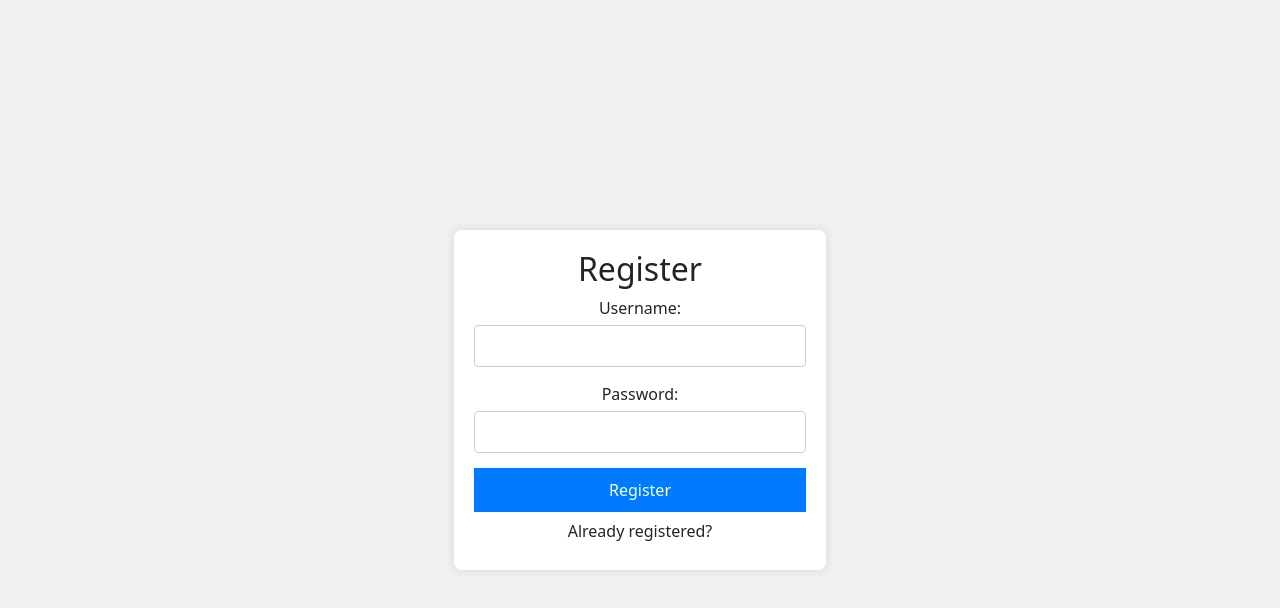
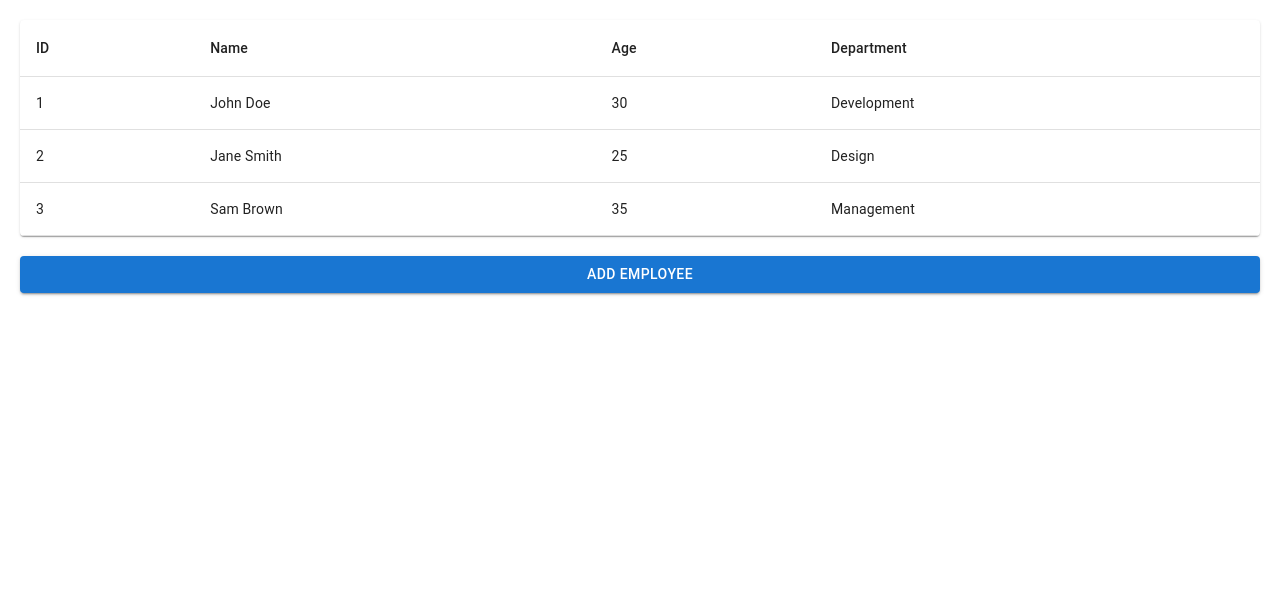
Before and after one commit to adisri06/React_app, a React (Create React App) app: page / in a window 1280 px wide. Shown: the top 608 px of the page. Built offline with nearby package versions, Linux system fonts and the light colour scheme.

Commit message:
EMPLOYEES_ PROPS EXPERIMENT

```diff
--- a/src/App.js
+++ b/src/App.js
@@ -1,5 +1,6 @@
 import './App.css';
 import Login from './component/login';
+import Employee from './component/employee';
 
 const App = () => {
 
@@ -8,7 +9,7 @@ const App = () => {
 
 
       < div className="App" >
-        <Login/>
+        <Employee/>
     </div>
 
 
--- /dev/null
+++ b/src/component/employee.js
@@ -0,0 +1,127 @@
+// src/Employee.js
+import React, { useState } from 'react';
+import { Button, Dialog, DialogActions, DialogContent, DialogTitle, TextField, Table, TableBody, TableCell, TableContainer, TableHead, TableRow, Paper } from '@mui/material';
+
+// Already some employees are present in the useState
+const Employee = () => {
+    const [employees, setEmployees] = useState([
+        { id: 1, name: 'John Doe', age: 30, department: 'Development' },
+        { id: 2, name: 'Jane Smith', age: 25, department: 'Design' },
+        { id: 3, name: 'Sam Brown', age: 35, department: 'Management' }
+    ]);
+    // use as a boolen true or false , by default fault so dialog box is closed
+    const [open, setOpen] = useState(false);
+    // State variable for a new employee
+    const [newEmployee, setNewEmployee] = useState({ name: '', age: '', department: '' });
+
+    const handleClickOpen = () => {
+       //dialog box is open here
+        setOpen(true);
+    };
+
+    const handleClose = () => {
+        //once employee added dialog box is closed
+        setOpen(false);
+    };
+
+    const handleChange = (e) => {
+        //e.target property is a reference to the element that triggered the event
+        const { name, value } = e.target;
+
+        setNewEmployee(prevState => ({ //prevState parameter is used within state update functions to refer to the previous state before the update
+            ...prevState,
+            [name]: value
+        }));
+    };
+
+    const handleAddEmployee = () => {
+
+        //     prevEmployees is the current state of the employees array.
+// ...prevEmployees spreads the elements of the current employees array into a new array.
+        setEmployees(prevEmployees => [
+            ...prevEmployees,
+            { id: prevEmployees.length + 1, ...newEmployee }
+        ]);
+        setNewEmployee({ name: '', age: '', department: '' });
+        handleClose();
+    };
+
+    return (
+        <div style={{ padding: '20px' }}>
+            <TableContainer component={Paper}>
+                <Table>
+                    <TableHead>
+                        <TableRow>
+                            <TableCell>ID</TableCell>
+                            <TableCell>Name</TableCell>
+                            <TableCell>Age</TableCell>
+                            <TableCell>Department</TableCell>
+                        </TableRow>
+                    </TableHead>
+                    <TableBody>
+                        {employees.map(employee => (
+                            <TableRow key={employee.id}>
+                                <TableCell>{employee.id}</TableCell>
+                                <TableCell>{employee.name}</TableCell>
+                                <TableCell>{employee.age}</TableCell>
+                                <TableCell>{employee.department}</TableCell>
+                            </TableRow>
+                        ))}
+                    </TableBody>
+                </Table>
+            </TableContainer>
+            <Button
+                variant="contained"
+                color="primary"
+                style={{ marginTop: '20px' }}
+                onClick={handleClickOpen}
+            >
+                Add Employee
+            </Button>
+            {/* open={open} is used with the Dialog component from Material-UI to control whether the dialog is visible or not.  */}
+            <Dialog open={open} onClose={handleClose}>
+                <DialogTitle>Add New Employee</DialogTitle>
+                <DialogContent>
+                    <TextField
+                        autoFocus
+                        margin="dense"
+                        name="name"
+                        label="Name"
+                        type="text"
+                        fullWidth
+                        value={newEmployee.name}
+                        onChange={handleChange}
+                    />
+                    <TextField
+                        margin="dense"
+                        name="age"
+                        label="Age"
+                        type="number"
+                        fullWidth
+                        value={newEmployee.age}
+                        onChange={handleChange}
+                    />
+                    <TextField
+                        margin="dense"
+                        name="department"
+                        label="Department"
+                        type="text"
+                        fullWidth
+                        value={newEmployee.department}
+                        onChange={handleChange}
+                    />
+                </DialogContent>
+                <DialogActions>
+                    <Button onClick={handleClose} color="secondary">
+                        Cancel
+                    </Button>
+                    <Button onClick={handleAddEmployee} color="primary">
+                        Add
+                    </Button>
+                </DialogActions>
+            </Dialog>
+        </div>
+    );
+};
+
+export default Employee;
```
